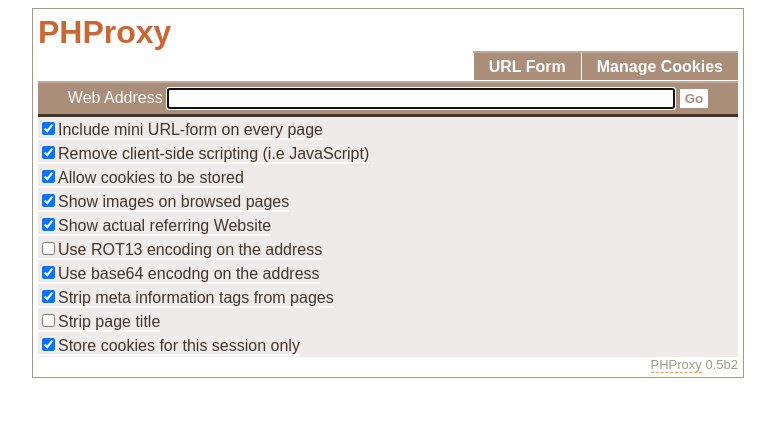
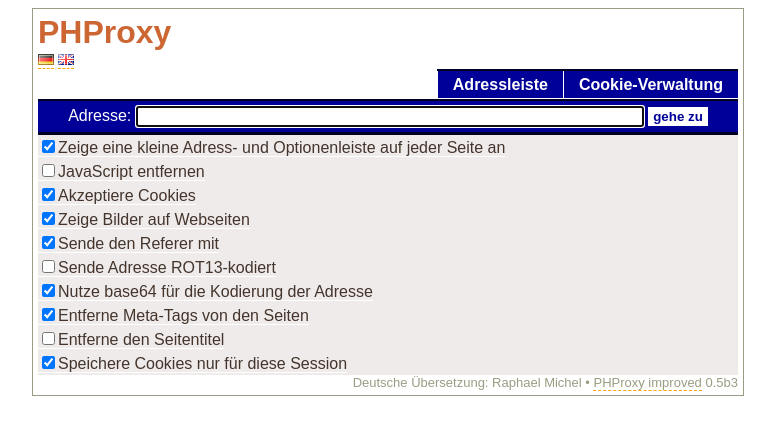
Before and after one commit to jeff142/phproxyimproved, a PHP site: page /?lang=de in a window 1280 px wide. Shown: the top 435 px of the page, without its empty margins (252-1027 px from the left). Run offline with PHP 8.4, Linux system fonts and the light colour scheme.

Commit message:
Language-Support added; Translated to German

```diff
--- a/TODO.txt
+++ b/TODO.txt
@@ -1,15 +1,14 @@
 ########## PHProxy improved #########################################
 Our ToDo:
-- Support for multiple languages
 - Trying to fix these bugs:
     http://sourceforge.net/tracker/?group_id=110693&atid=657220
-    -
 - these requests:
     https://sourceforge.net/tracker/?group_id=110693&atid=657223
     - BAN IP
     - Youtube
     - Log
     - Cookie mangment
+- Caching
 - Better testing of the "Top sites" (Alexa? http://alexa.com/topsites)
 - Frames and iframes shouldn't include the URL form
 
--- a/index.inc.php
+++ b/index.inc.php
@@ -18,9 +18,19 @@ echo '<?xml version="1.0" encoding="utf-8"?>';
 <body onload="document.getElementById('address_box').focus()">
 <div id="container">
   <h1 id="title">PHProxy</h1>
+  <div id="languages">
+<?php
+$langs = array();
+foreach(glob('language/*.lang.php') as $file){
+    $lng = substr($file, 9, 2);
+    $langs[] = '<a href="?lang='.$lng.'"><img src="language/'.$lng.'.png" alt="'.$lng.'" /></a>';
+}
+echo join(" ", $langs);
+?>
+  </div>
   <ul id="navigation">
-    <li><a href="<?php echo $GLOBALS['_script_base'] ?>">URL Form</a></li>
-    <li><a href="javascript:alert('cookie managment has not been implemented yet')">Manage Cookies</a></li>
+    <li><a href="<?php echo $GLOBALS['_script_base'] ?>"><?php echo $lang['navi']['url']; ?></a></li>
+    <li><a href="javascript:alert('cookie managment has not been implemented yet')"><?php echo $lang['navi']['cookies']; ?></a></li>
   </ul>
 <?php
 
@@ -29,10 +39,10 @@ switch ($data['category'])
     case 'auth':
 ?>
   <div id="auth"><p>
-  <b>Enter your username and password for "<?php echo htmlspecialchars($data['realm']) ?>" on <?php echo $GLOBALS['_url_parts']['host'] ?></b>
+  <b><?php printf($lang['auth'], htmlspecialchars($data['realm']), $GLOBALS['_url_parts']['host']); ?></b>
   <form method="post" action="">
     <input type="hidden" name="<?php echo $GLOBALS['_config']['basic_auth_var_name'] ?>" value="<?php echo base64_encode($data['realm']) ?>" />
-    <label>Username <input type="text" name="username" value="" /></label> <label>Password <input type="password" name="password" value="" /></label> <input type="submit" value="Login" />
+    <label><?php echo $lang['auth_user']; ?> <input type="text" name="username" value="" /></label> <label><?php echo $lang['auth_pass']; ?> <input type="password" name="password" value="" /></label> <input type="submit" value="<?php echo $lang['auth_login']; ?>" />
   </form></p></div>
 <?php
         break;
@@ -42,51 +52,46 @@ switch ($data['category'])
         switch ($data['group'])
         {
             case 'url':
-                echo '<b>URL Error (' . $data['error'] . ')</b>: ';
+                echo '<b>'.$lang['url_error'].' (' . $data['error'] . ')</b>: ';
                 switch ($data['type'])
                 {
                     case 'internal':
-                        $message = 'Failed to connect to the specified host. '
-                                 . 'Possible problems are that the server was not found, the connection timed out, or the connection refused by the host. '
-                                 . 'Try connecting again and check if the address is correct.';
+                        $message = $lang['error']['internal'];
                         break;
                     case 'external':
                         switch ($data['error'])
                         {
                             case 1:
-                                $message = 'The URL you\'re attempting to access is blacklisted by this server. Please select another URL.';
+                                $message = $lang['error']['external'][1];
                                 break;
                             case 2:
-                                $message = 'The URL you entered is malformed. Please check whether you entered the correct URL or not.';
+                                $message = $lang['error']['external'][2];
                                 break;
                         }
                         break;
                 }
                 break;
             case 'resource':
-                echo '<b>Resource Error:</b> ';
+                echo '<b>'.$lang['resource_error'].':</b> ';
                 switch ($data['type'])
                 {
                     case 'file_size':
-                        $message = 'The file your are attempting to download is too large.<br />'
-                                 . 'Maxiumum permissible file size is <b>' . number_format($GLOBALS['_config']['max_file_size']/1048576, 2) . ' MB</b><br />'
-                                 . 'Requested file size is <b>' . number_format($GLOBALS['_content_length']/1048576, 2) . ' MB</b>';
+                        $message = sprintf($lang['error']['file_size'], number_format($GLOBALS['_config']['max_file_size']/1048576, 2), number_format($GLOBALS['_content_length']/1048576, 2));
                         break;
                     case 'hotlinking':
-                        $message = 'It appears that you are trying to access a resource through this proxy from a remote Website.<br />'
-                                 . 'For security reasons, please use the form below to do so.';
+                        $message = $lang['error']['hotlinking'];
                         break;
                 }
                 break;
         }
 
-        echo 'An error has occured while trying to browse through the proxy. <br />' . $message . '</p></div>';
+        echo $lang['error_msg'].'<br />' . $message . '</p></div>';
         break;
 }
 ?>
   <form method="post" action="<?php echo $_SERVER['PHP_SELF'] ?>">
     <ul id="form">
-      <li id="address_bar"><label>Web Address <input id="address_box" type="text" name="<?php echo $GLOBALS['_config']['url_var_name'] ?>" value="<?php echo isset($GLOBALS['_url']) ? htmlspecialchars($GLOBALS['_url']) : '' ?>" onfocus="this.select()" /></label> <input id="go" type="submit" value="Go" /></li>
+      <li id="address_bar"><label><?php echo $lang['address']; ?>: <input id="address_box" type="text" name="<?php echo $GLOBALS['_config']['url_var_name'] ?>" value="<?php echo isset($GLOBALS['_url']) ? htmlspecialchars($GLOBALS['_url']) : '' ?>" onfocus="this.select()" /></label> <input id="go" type="submit" value="<?php echo $lang['go']; ?>" /></li>
       <?php
 
       foreach ($GLOBALS['_flags'] as $flag_name => $flag_value)
@@ -101,7 +106,7 @@ switch ($data['category'])
   </form>
   <!-- The least you could do is leave this link back as it is. This software is provided for free and I ask nothing in return except that you leave this link intact
        You're more likely to recieve support should you require some if I see a link back in your installation than if not -->
-  <div id="footer"><a href="http://whitefyre.com/poxy/">PHProxy</a> <?php echo $GLOBALS['_version'] ?></div>
+  <div id="footer"><?php echo $lang['footer'];  echo $GLOBALS['_version'] ?></div>
 </div>
 </body>
 </html>
--- a/index.php
+++ b/index.php
@@ -1,28 +1,16 @@
 <?php
+error_reporting(E_ALL);
 
-/*
-   +-----------------+------------------------------------------------------------+
-   |  Script         | PHProxy                                                    |
-   |  Author         | Abdullah Arif                                              |
-   |  Last Modified  | 5:27 PM 1/20/2007                                          |
-   +-----------------+------------------------------------------------------------+
-   |  This program is free software; you can redistribute it and/or               |
-   |  modify it under the terms of the GNU General Public License                 |
-   |  as published by the Free Software Foundation; either version 2              |
-   |  of the License, or (at your option) any later version.                      |
-   |                                                                              |
-   |  This program is distributed in the hope that it will be useful,             |
-   |  but WITHOUT ANY WARRANTY; without even the implied warranty of              |
-   |  MERCHANTABILITY or FITNESS FOR A PARTICULAR PURPOSE.  See the               |
-   |  GNU General Public License for more details.                                |
-   |                                                                              |
-   |  You should have received a copy of the GNU General Public License           |
-   |  along with this program; if not, write to the Free Software                 |
-   |  Foundation, Inc., 59 Temple Place - Suite 330, Boston, MA  02111-1307, USA. |
-   +------------------------------------------------------------------------------+
-*/
+//
+// LANGUAGE INCLUDE
+//
 
-error_reporting(E_ALL);
+if(isset($_GET['lang']) && file_exists('language/'.$_GET['lang'].'.lang.php')){
+    setcookie('lang', $_GET['lang'], (time()+3600*24*30));
+    include('language/'.substr($_GET['lang'],0,2).'.lang.php');
+}elseif(isset($_COOKIE['lang']) && file_exists('language/'.$_COOKIE['lang'].'.lang.php')){
+    include('language/'.substr($_COOKIE['lang'],0,2).'.lang.php');
+}else include('language/en.lang.php');
 
 //
 // CONFIGURABLE OPTIONS
@@ -42,7 +30,7 @@ $_config            = array
 $_flags             = array
                     (
                         'include_form'    => 1,
-                        'remove_scripts'  => 1,
+                        'remove_scripts'  => 0,
                         'accept_cookies'  => 1,
                         'show_images'     => 1,
                         'show_referer'    => 1,
@@ -67,16 +55,16 @@ $_frozen_flags      = array
                     );
 $_labels            = array
                     (
-                        'include_form'    => array('Include Form', 'Include mini URL-form on every page'),
-                        'remove_scripts'  => array('Remove Scripts', 'Remove client-side scripting (i.e JavaScript)'),
-                        'accept_cookies'  => array('Accept Cookies', 'Allow cookies to be stored'),
-                        'show_images'     => array('Show Images', 'Show images on browsed pages'),
-                        'show_referer'    => array('Show Referer', 'Show actual referring Website'),
-                        'rotate13'        => array('Rotate13', 'Use ROT13 encoding on the address'),
-                        'base64_encode'   => array('Base64', 'Use base64 encodng on the address'),
-                        'strip_meta'      => array('Strip Meta', 'Strip meta information tags from pages'),
-                        'strip_title'     => array('Strip Title', 'Strip page title'),
-                        'session_cookies' => array('Session Cookies', 'Store cookies for this session only')
+                        'include_form'    => array($lang['options']['include_form']['short'], $lang['options']['include_form']['long']),
+                        'remove_scripts'  => array($lang['options']['remove_scripts']['short'], $lang['options']['remove_scripts']['long']),
+                        'accept_cookies'  => array($lang['options']['accept_cookies']['short'], $lang['options']['accept_cookies']['long']),
+                        'show_images'     => array($lang['options']['show_images']['short'], $lang['options']['show_images']['long']),
+                        'show_referer'    => array($lang['options']['show_referer']['short'], $lang['options']['show_referer']['long']),
+                        'rotate13'        => array($lang['options']['rotate13']['short'], $lang['options']['rotate13']['long']),
+                        'base64_encode'   => array($lang['options']['base64_encode']['short'], $lang['options']['base64_encode']['long']),
+                        'strip_meta'      => array($lang['options']['strip_meta']['short'], $lang['options']['strip_meta']['long']),
+                        'strip_title'     => array($lang['options']['strip_title']['short'], $lang['options']['strip_title']['long']),
+                        'session_cookies' => array($lang['options']['session_cookies']['short'], $lang['options']['session_cookies']['long'])
                     );
 
 $_hosts             = array
@@ -99,7 +87,7 @@ $_system            = array
                         'stripslashes' => get_magic_quotes_gpc()
                     );
 $_proxify           = array('text/html' => 1, 'application/xml+xhtml' => 1, 'application/xhtml+xml' => 1, 'text/css' => 1);
-$_version           = '0.5b2';
+$_version           = '0.5b3';
 $_http_host         = isset($_SERVER['HTTP_HOST']) ? $_SERVER['HTTP_HOST'] : (isset($_SERVER['SERVER_NAME']) ? $_SERVER['SERVER_NAME'] : 'localhost');
 $_script_url        = 'http' . ((isset($_ENV['HTTPS']) && $_ENV['HTTPS'] == 'on') || $_SERVER['SERVER_PORT'] == 443 ? 's' : '') . '://' . $_http_host . ($_SERVER['SERVER_PORT'] != 80 && $_SERVER['SERVER_PORT'] != 443 ? ':' . $_SERVER['SERVER_PORT'] : '') . $_SERVER['PHP_SELF'];
 $_script_base       = substr($_script_url, 0, strrpos($_script_url, '/')+1);
@@ -132,6 +120,7 @@ $_response_body     = '';
 
 function show_report($data)
 {
+    global $lang;
     include $data['which'] . '.inc.php';
     exit(0);
 }
@@ -1141,9 +1130,9 @@ else
     {
         $_url_form      = '<div style="width:100%;margin:0;text-align:center;border-bottom:1px solid #725554;color:#000000;background-color:#F2FDF3;font-size:12px;font-weight:bold;font-family:Bitstream Vera Sans,arial,sans-serif;padding:4px;">'
                         . '<form method="post" action="' . $_script_url . '">'
-                        . ' <label for="____' . $_config['url_var_name'] . '"><a href="' . $_url . '">Address</a>:</label> <input id="____' . $_config['url_var_name'] . '" type="text" size="80" name="' . $_config['url_var_name'] . '" value="' . $_url . '" />'
-                        . ' <input type="submit" name="go" value="Go" />'
-                        . ' [go: <a href="' . $_script_url . '?' . $_config['url_var_name'] . '=' . encode_url($_url_parts['prev_dir']) .' ">up one dir</a>, <a href="' . $_script_base . '">main page</a>]'
+                        . ' <label for="____' . $_config['url_var_name'] . '"><a href="' . $_url . '">'.$lang['address'].'</a>:</label> <input id="____' . $_config['url_var_name'] . '" type="text" size="80" name="' . $_config['url_var_name'] . '" value="' . $_url . '" />'
+                        . ' <input type="submit" name="go" value="'.$lang['go'].'" />'
+                        . ' ['.$lang['go'].': <a href="' . $_script_url . '?' . $_config['url_var_name'] . '=' . encode_url($_url_parts['prev_dir']) .' ">'.$lang['uponedir'].'</a>, <a href="' . $_script_base . '">'.$lang['mainpage'].'</a>]'
                         . '<br /><hr />';
 
         foreach ($_flags as $flag_name => $flag_value)
--- /dev/null
+++ b/language/de.lang.php
@@ -0,0 +1,52 @@
+<?php
+$lang = array();
+
+$lang['options']['include_form']['short'] = 'Adressleiste';
+$lang['options']['include_form']['long'] = 'Zeige eine kleine Adress- und Optionenleiste auf jeder Seite an';
+$lang['options']['remove_scripts']['short'] = 'JavaScript entfernen';
+$lang['options']['remove_scripts']['long'] = 'JavaScript entfernen';
+$lang['options']['accept_cookies']['short'] = 'Cookies akzeptieren';
+$lang['options']['accept_cookies']['long'] = 'Akzeptiere Cookies';
+$lang['options']['show_images']['short'] = 'Zeige Bilder';
+$lang['options']['show_images']['long'] = 'Zeige Bilder auf Webseiten';
+$lang['options']['show_referer']['short'] = 'Sende Referer';
+$lang['options']['show_referer']['long'] = 'Sende den Referer mit';
+$lang['options']['rotate13']['short'] = 'Rot13';
+$lang['options']['rotate13']['long'] = 'Sende Adresse ROT13-kodiert';
+$lang['options']['base64_encode']['short'] = 'Base64';
+$lang['options']['base64_encode']['long'] = 'Nutze base64 f&uuml;r die Kodierung der Adresse';
+$lang['options']['strip_meta']['short'] = 'Entferne Meta';
+$lang['options']['strip_meta']['long'] = 'Entferne Meta-Tags von den Seiten';
+$lang['options']['strip_title']['short'] = 'Entferne Titel';
+$lang['options']['strip_title']['long'] = 'Entferne den Seitentitel';
+$lang['options']['session_cookies']['short'] = 'Session Cookies';
+$lang['options']['session_cookies']['long'] = 'Speichere Cookies nur f&uuml;r diese Session';
+
+$lang['address'] = 'Adresse';
+$lang['uponedir'] = 'ein Verzeichnis aufw&auml;rts';
+$lang['mainpage'] = 'Hauptseite';
+$lang['go'] = 'gehe zu';
+
+$lang['navi']['url'] = 'Adressleiste';
+$lang['navi']['cookies'] = 'Cookie-Verwaltung';
+
+$lang['auth'] = 'Gib deinen Benutzernamen und dein Passwort f&uuml;r %s auf %s ein';
+$lang['auth_user'] = 'Beutzername';
+$lang['auth_pass'] = 'Passwordt';
+$lang['auth_login'] = 'Login';
+
+$lang['error_msg'] = 'Ein Fehler ist aufgetreten';
+$lang['url_error'] = 'Adressfehler';
+$lang['error']['internal'] = 'Verbindung zum Host fehlgeschlagen. '
+                             .'Entweder existiert der Server nicht, oder er antwortet nicht in der vorgegebenen Zeitspanne. '
+                             .'Versuche es erneut und pr&uuml;fe die Adresse auf Tippfehler.';
+$lang['error']['external'][1] = 'Die eingegebene Adresse ist von Server aus geblockt.';
+$lang['error']['external'][2] = 'Die eingegebene Adresse ist keine g&uuml;ltige URL.';
+$lang['resource_error'] = 'Ressource-Fehler';
+$lang['error']['file_size'] = 'Die angeforderte Datei ist zu gro&szlig;.<br />'
+                              .'Die maximale erlaubt Dateigr&ouml;&szlig;e ist <b>%s MB</b>.<br />'
+                              .'Die angeforderte Datei war <b>%s MB</b> gro&szlig;.';
+$lang['error']['hotlinking'] = 'Es sieht so aus, als w&uuml;rdest du von einer anderen Website auf diesen Proxy direkt kommen.<br />'
+                               .'Bitte nutze aus Sicherheitsgr&uuml;nden das untenstehende Formular.';
+
+$lang['footer'] = 'Deutsche &Uuml;bersetzung: Raphael Michel &bull; <a href="http://code.google.com/p/phproxyimproved/">PHProxy improved</a> ';
--- a/style.css
+++ b/style.css
@@ -53,14 +53,14 @@ ul#navigation li
     float: left;
     margin: 0;
     padding: 5px 0;
-    border-top: 2px #BFAA9B solid;
+    border-top: 2px #000022 solid;
 }
 
 ul#navigation li a
 {
     font-weight: bold;
     color: #ffffff;
-    background-color: #AA8E79;
+    background-color: #000099;
     padding: 5px 15px;
     margin-left: 1px;
     text-decoration: none;
@@ -69,7 +69,8 @@ ul#navigation li a
 
 ul#navigation li  a:hover
 {
-    color: #44352C;
+    color: #000099;
+    background-color: #ffffff;
 }
 
 ul#form li
@@ -86,9 +87,9 @@ ul#form li
 
 #address_bar
 {
-    border-top: 2px #BFAA9B solid;
-    border-bottom: 3px #44352C solid;
-    background-color: #AA8E79;
+    border-top: 2px #000022 solid;
+    border-bottom: 3px #000022 solid;
+    background-color: #000099;
     text-align: center;
     padding: 5px 0;
     color: #ffffff;
@@ -98,7 +99,7 @@ ul#form li
 {
     background-color: #ffffff;
     font-weight: bold;
-    color: #AA8E79;
+    color: #000099;
     border: 0 #ffffff solid;
     padding: 2px 5px;
 }
@@ -116,7 +117,7 @@ ul#form li
 
 .option label
 {
-    border-bottom: 2px #ffffff solid;
+    border-bottom: 1px #ffffff solid;
 }
 
 form
```
Also changed, not shown: language/en.lang.php (added, +52 -0 lines), language/de.png (added), language/en.png (added).
